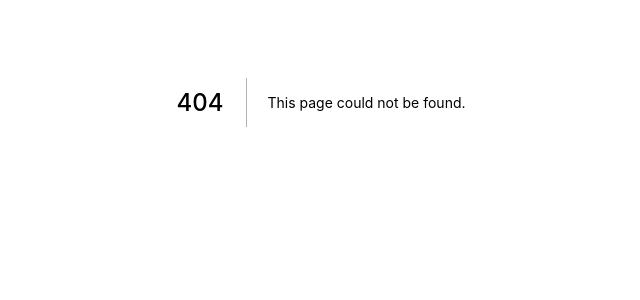
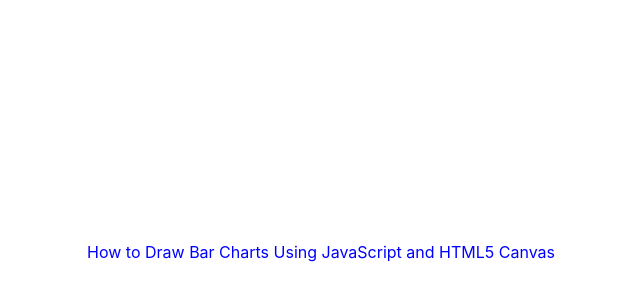
Before and after one commit to jthcast/canvas-practice, a Next.js app: page /bar-chart in a window 1280 px wide. Before the commit this address had no page. Shown: the part 298-598 px from the top of the page, without its empty margins (319-959 px from the left). Built offline with nearby package versions, Linux system fonts and the light colour scheme.

Commit message:
WIP barchart

```diff
--- /dev/null
+++ b/pages/bar-chart.tsx
@@ -0,0 +1,88 @@
+import { useEffect, useRef } from 'react'
+import styles from '../styles/Breakout.module.css'
+
+interface BarchartOptions {
+  canvas: HTMLCanvasElement;
+  padding: number;
+  gridScale: number;
+  data: Record<string, number>;
+  colors: string[];
+}
+
+export default function BarChart() {
+  const canvasEl = useRef<HTMLCanvasElement>();
+
+  const mockData = {
+    'Classical music': 10,
+    'Alternative rock': 14,
+    'Pop': 2,
+    'Jazz': 12
+  }
+
+  function drawLine(ctx: CanvasRenderingContext2D, startX: number, startY: number, endX: number, endY: number, color: string) {
+    ctx.save();
+    ctx.strokeStyle = color;
+    ctx.beginPath();
+    ctx.moveTo(startX, startY);
+    ctx.lineTo(endX, endY);
+    ctx.stroke();
+    ctx.restore();
+  }
+
+  function drawBar(
+    ctx: CanvasRenderingContext2D,
+    upperLeftCornerX: number,
+    upperLeftCornerY: number,
+    width: number,
+    height: number,
+    color: string) {
+    ctx.save();
+    ctx.fillStyle = color;
+    ctx.fillRect(upperLeftCornerX, upperLeftCornerY, width, height);
+    ctx.restore();
+  }
+
+  function drawBarchart(options: BarchartOptions) {
+    const canvas = options.canvas;
+    const ctx = canvas.getContext('2d');
+    const colors = options.colors;
+    const data = options.data;
+
+    function draw() {
+      let maxValue = 0;
+      for (let categ in data) {
+        maxValue = Math.max(maxValue, data[categ]);
+      }
+    }
+    draw();
+  }
+
+  useEffect(() => {
+    const canvas = canvasEl.current;
+    canvas.width = 300;
+    canvas.height = 300;
+    const ctx = canvas.getContext('2d');
+    drawBarchart({
+      canvas: canvas,
+      padding: 10,
+      gridScale: 5,
+      // gridColor:"#eeeeee",
+      data: mockData,
+      colors: ["#a55ca5", "#67b6c7", "#bccd7a", "#eb9743"]
+    });
+
+    return () => {
+    }
+  }, []);
+
+  return (
+    <div className={styles.container}>
+      <canvas ref={canvasEl} />
+      <a
+        href={`https://code.tutsplus.com/tutorials/how-to-draw-bar-charts-using-javascript-and-html5-canvas--cms-28561`}
+        target='_blank'
+        rel='noopener noreferer'
+      >How to Draw Bar Charts Using JavaScript and HTML5 Canvas</a>
+    </div>
+  )
+}
```
Also changed, not shown: pages/index.tsx (+7 -0 lines).
